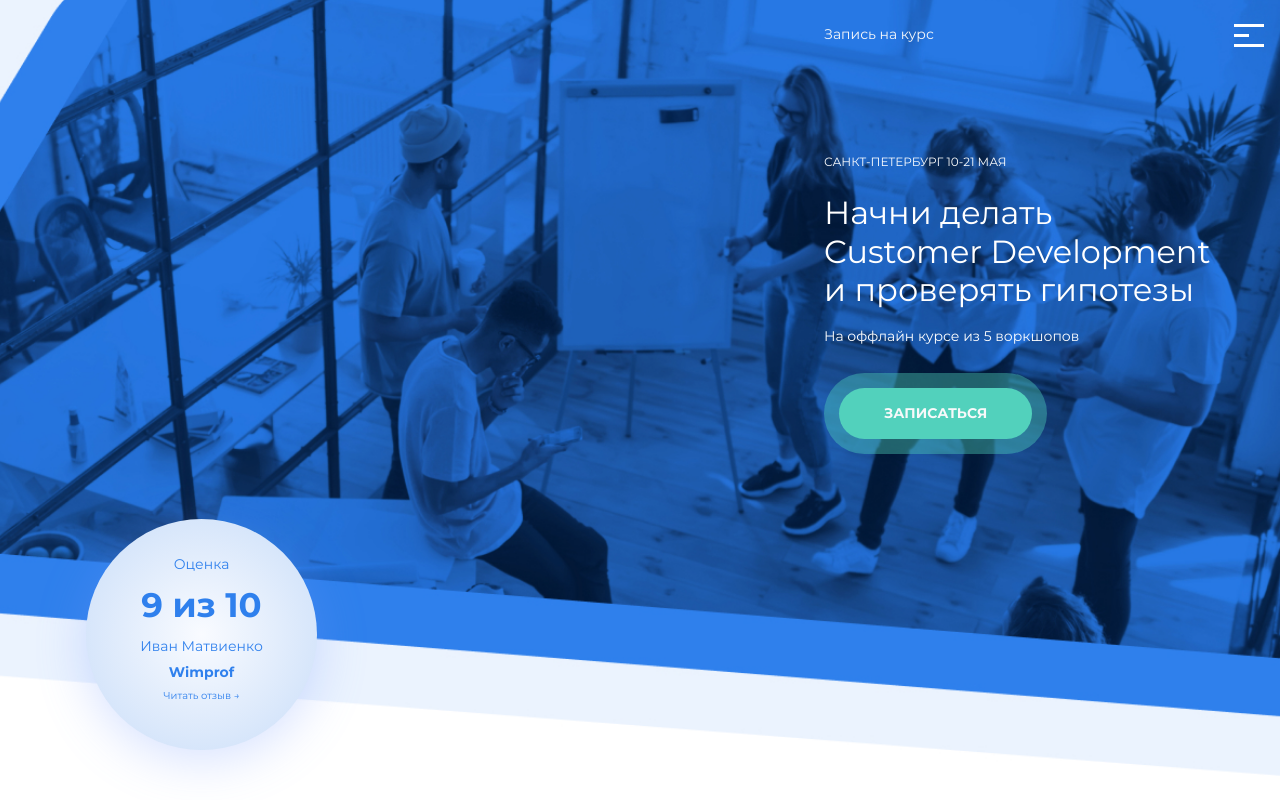
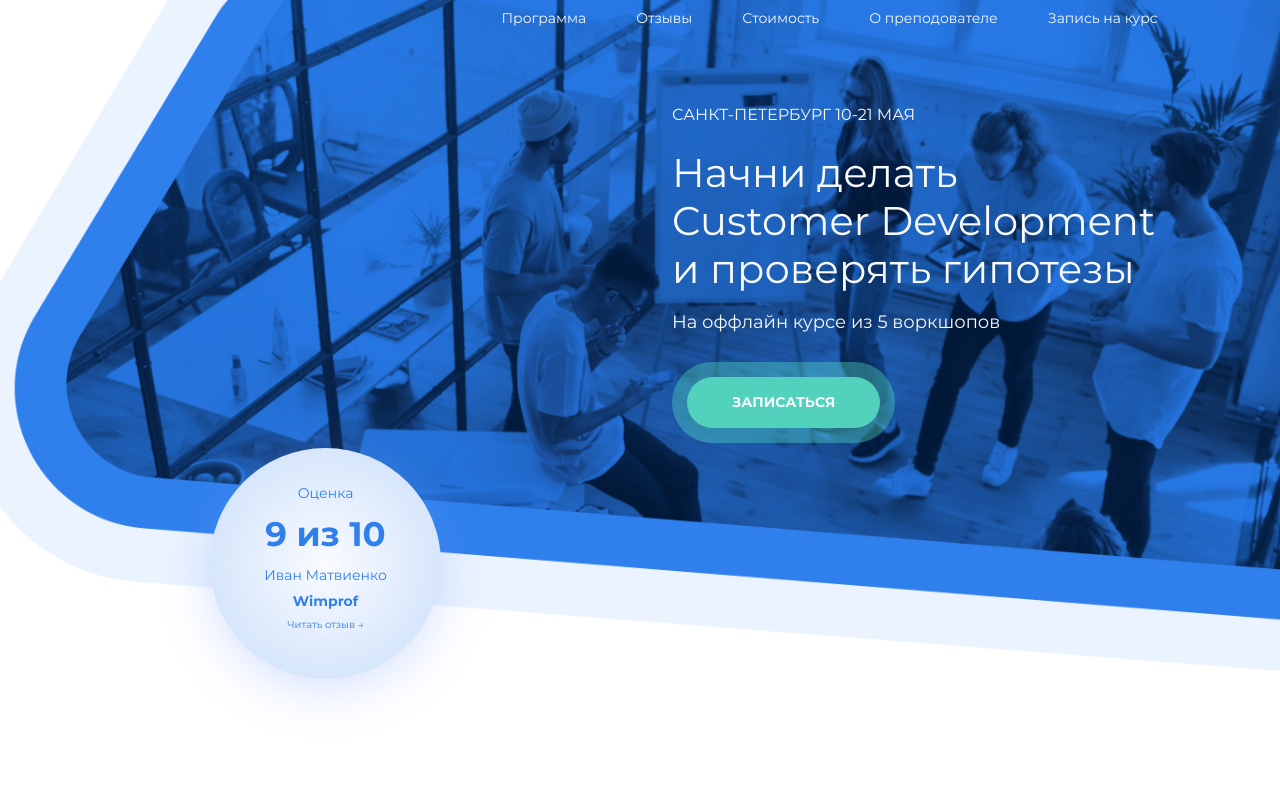
Before and after one commit to feyaq13/custdev-landing-page, a website built with Parcel: page src/index.html in a window 1280 px wide. Built offline with nearby package versions, Linux system fonts and the light colour scheme.

Commit message:
правит адаптационные проблемы фона от экрана к экрану

```diff
--- a/src/index.html
+++ b/src/index.html
@@ -11,7 +11,7 @@
   <title>Document</title>
 </head>
 <body>
-<header class="header py-4 px-3">
+<header class="header px-2 py-2">
 
   <div class="header__wrapper-flex">
     <ul class="header__cities-list list-unstyled">
@@ -20,11 +20,11 @@
       <!--    <li class="city"></li>-->
     </ul>
     <div class="header__wrapper-position-right">
-      <nav class="header__main-navigation d-flex align-items-start justify-content-between">
+      <nav class="header__main-navigation align-items-start">
         <button class="header__button bg-transparent border-0 text-light">Запись на курс</button>
-        <nav class="nav-grouping d-flex flex-column align-items-end">
+        <nav class="nav-grouping">
           <img alt="" class="nav-grouping__icon-menu mb-2" src="images/header-icon-menu.svg">
-          <ul class="nav__list list-unstyled text-light d-flex flex-column align-items-end">
+          <ul class="nav__list list-unstyled text-light align-items-end">
             <li class="list-item"><a class="text-light" href="">Программа</a></li>
             <li class="list-item"><a class="text-light" href="">Отзывы</a></li>
             <li class="list-item"><a class="text-light" href="">Стоимость</a></li>
@@ -32,8 +32,9 @@
           </ul>
         </nav>
       </nav>
-      <h6 class="header__heading-location text-uppercase">Санкт-Петербург 10-21 мая</h6>
-      <h2 class="">
+      <section class="header__section-main">
+        <h6 class="section-main__heading-location text-uppercase text-light">Санкт-Петербург 10-21 мая</h6>
+        <h2 class="section-main__main-heading text-light">
           <p>
             Начни делать
             <br>
@@ -42,11 +43,12 @@
             и проверять гипотезы
           </p>
         </h2>
-      <p>На оффлайн курсе из 5 воркшопов</p>
+        <p class="text-light">На оффлайн курсе из 5 воркшопов</p>
         <button class="button button--shadow border-0 text-light">Записаться</button>
+      </section>
     </div>
   </div>
-
+<div class="header__wrapper-rating">
   <div class="header__rating text-center">
     <p>Оценка</p>
     <p class="rating__heading font-weight-bold">9 из 10</p>
@@ -54,6 +56,7 @@
     <p class="font-weight-bold">Wimprof</p>
     <p class="rating-show">Читать отзыв →</p>
   </div>
+</div>
 </header>
 
 <script src="js/main.js"></script>
--- a/src/scss/style.scss
+++ b/src/scss/style.scss
@@ -55,15 +55,9 @@ h2 {
 
 // Common -->
 
-.header__heading-location {
-  font-size: 12px;
-  margin-bottom: 25px;
-}
-
 .header {
   font-family: $font-montserrat;
   font-size: $font-size-text;
-  color: #fff;
   background-size: cover;
   background-position: right;
 
@@ -84,12 +78,27 @@ h2 {
     background-size: cover;
 
     &__wrapper-flex {
-      display: flex;
+      @media (min-width: 680px) {
+        display: flex;
+      }
+    }
+
+    &__cities-list {
+      flex-grow: 1;
     }
 
     &__wrapper-position-right {
-      margin-left: auto;
-      min-width: 440px;
+      @media (min-width: 481px) {
+        margin-left: auto;
+        max-width: 450px;
+      }
+      @media (min-width: 690px) {
+        flex-grow: 1;
+      }
+
+      @media (min-width: 960px) {
+        min-width: 70%;
+      }
     }
 
     @media (min-device-pixel-ratio: 1.5), (min-resolution: 144dpi), (min-resolution: 1.5dppx)  {
@@ -104,17 +113,98 @@ h2 {
       background-image: url(../images/header-bg-desktop@2x.jpg);
     }
   }
+
+  @media (min-width: 1400px) {
+    background-size: contain;
+  }
+}
+
+.header__main-navigation {
+  display: flex;
+  justify-content: space-between;
+  @media  (min-width: 960px) {
+    justify-content: center;
+  }
+}
+
+.header__button {
+  @media (min-width: 960px) {
+    order: 1;
+    //flex-grow: 2;
+    text-align: right;
+  }
+}
+
+.nav-grouping {
+  display: flex;
+  @media (max-width: 960px) {
+    flex-direction: column;
+    align-items: flex-end;
+  }
+  @media (min-width: 960px) {
+    //flex-direction: column;
+  }
 }
 
 .nav__list {
   opacity: 0;
+  @media (min-width: 960px) {
+    display: flex;
+    opacity: 1;
+  }
+}
+
+.list-item {
+  padding-right: 50px;
+}
+
+.nav-grouping__icon-menu {
+  @media (min-width: 960px) {
+    display: none;
+  }
+}
+
+.header__section-main {
+  @media (min-width: 960px) {
+    max-width: 600px;
+    margin-left: auto;
+    padding-top: 60px;
+  }
+
+  & > p {
+    @media (min-width: 960px) {
+      font-size: 18px;
+    }
+  }
+}
+
+.section-main__heading-location {
+  font-size: 12px;
+  margin-bottom: 25px;
+  @media (min-width: 960px) {
+    font-size: 16px;
+  }
+}
+
+.section-main__main-heading {
+  @media (min-width: 960px) {
+    font-size: 40px;
+  }
 }
 
 .button--shadow {
   margin-top: 25px;
   margin-left: 15px;
-  margin-bottom: 80px;
+  margin-bottom: 20px;
+  @media (max-width: 768px) {
+    margin-bottom: 80px;
+  }
   box-shadow: 0 0 0 15px rgba(82, 209, 188, 0.4);
+}
+
+.header__wrapper-rating {
+  max-width: 960px;
+  margin: auto;
 }
 
 .header__rating {
@@ -124,20 +214,22 @@ h2 {
   height: 231px;
   width: 231px;
   padding: 30px;
-  margin: auto;
-  margin-bottom: 20px;
   color: $color-primary;
-
   & > p:not(:last-child) {
     margin: 5px;
   }
 
+  @media (max-width: 481px) {
+    margin: auto;
+  }
+
   @media (min-width: 441px) {
-    margin-left: 20px;
+    //margin-left: 20px;
   }
 
   @media (min-width: 960px) {
-    margin-left: 70px;
+    display: inline-block;
+    margin-left: 50px;
   }
 }
 
@@ -153,7 +245,6 @@ h2 {
   color: $color-primary;
   display: none;
   margin: 0;
-  margin-right: auto;
 
   @media (min-width: 680px) {
     display: inline-block;
@@ -163,7 +254,7 @@ h2 {
     color: #fff;
   }
 
-  @media (min-width: 1215px) and (max-width: 1389px) {
+  @media (min-width: 1157px) and (max-width: 1389px) {
     display: none;
   }
 }
```
Lines whose indentation alone changed are shown as unchanged.
